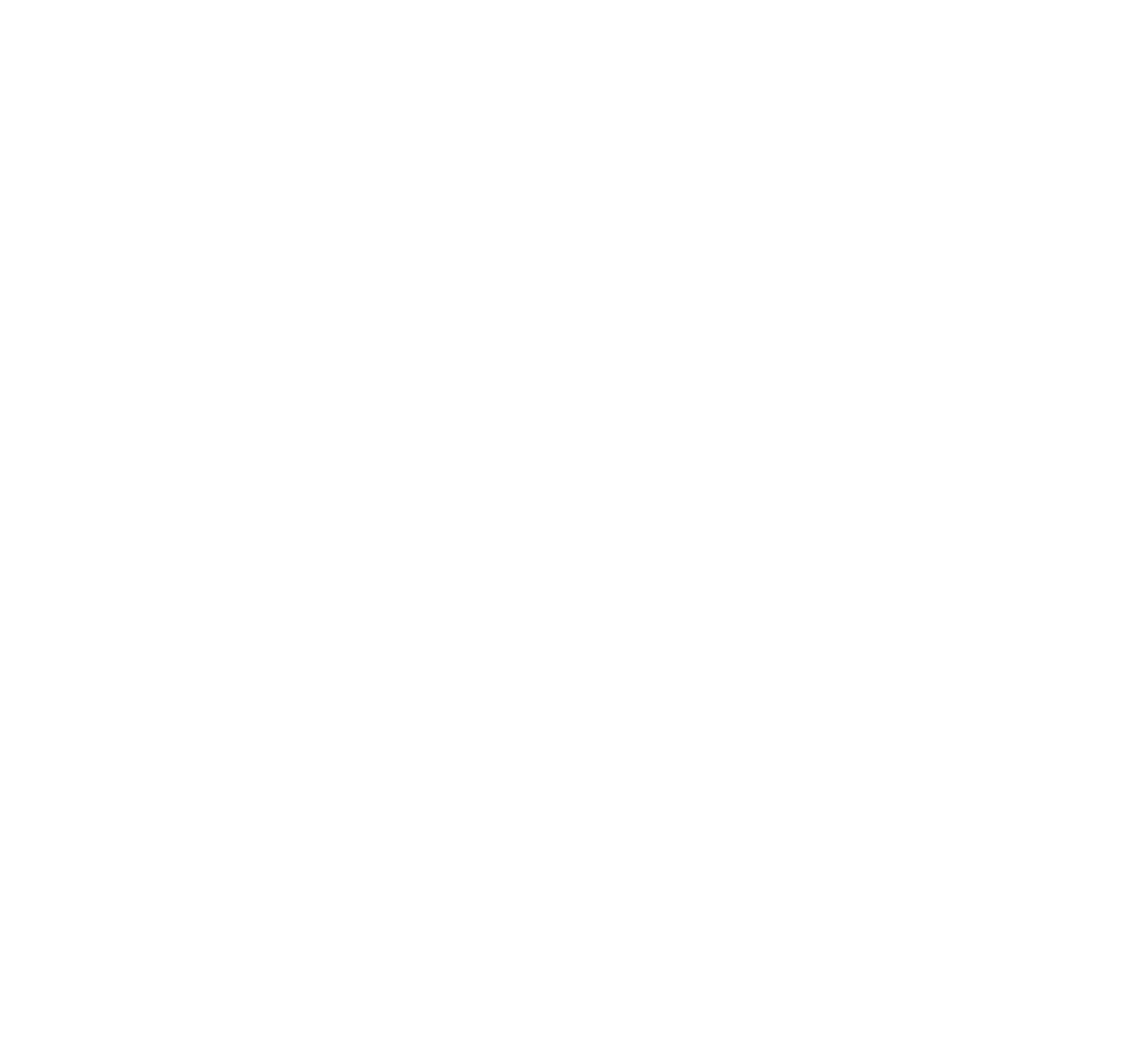
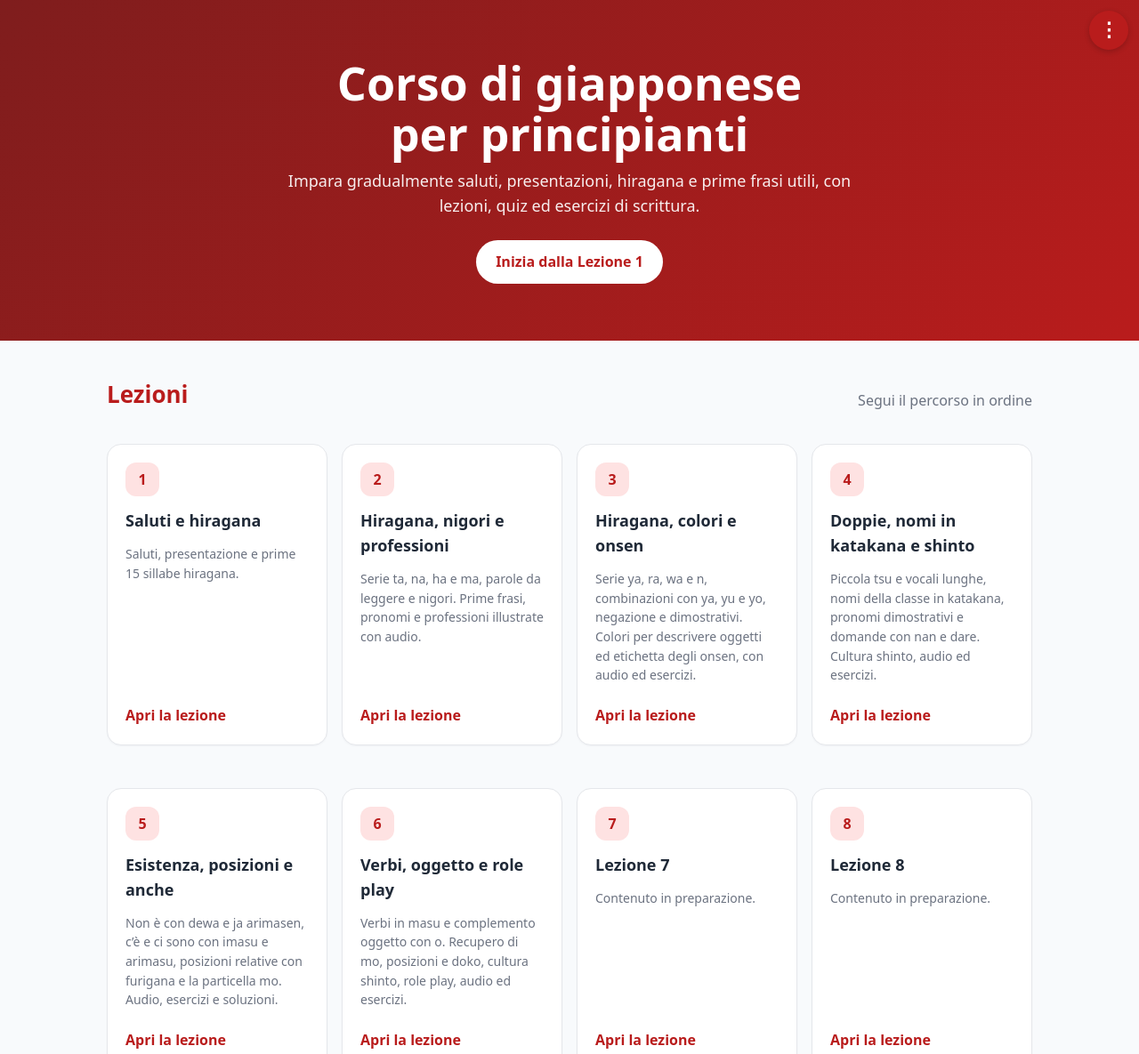
Before and after one commit to izaland/corso-giapponese, a plain HTML site: page index.html in a window 1280 px wide. Shown: the top 1185 px of the page at 89% size. Before the commit the page ends 800 px from the top, so only its background shows below. Drawn offline with Linux system fonts and the light colour scheme.

Commit message:
Ripristina la home completa con la card lezione 6

```diff
--- a/index.html
+++ b/index.html
@@ -1 +1,82 @@
-<home completa con card lezione 6 aggiornata>
+<!DOCTYPE html>
+<html lang="it">
+<head>
+<meta charset="utf-8">
+<meta name="viewport" content="width=device-width, initial-scale=1">
+<title>Corso di giapponese per principianti</title>
+<link rel="stylesheet" href="css/style.css">
+<link rel="stylesheet" href="css/menu.css">
+<style>
+:root{--red:#b91c1c;--ink:#1f2937;--muted:#6b7280;--line:#e5e7eb;--bg:#f8fafc}
+*{box-sizing:border-box}
+body{margin:0;font-family:system-ui,-apple-system,Segoe UI,Roboto,Arial,sans-serif;background:var(--bg);color:var(--ink)}
+.hero{background:linear-gradient(135deg,#7f1d1d,#b91c1c);color:#fff;padding:64px 24px;text-align:center}
+.hero h1{margin:0 0 12px;font-size:clamp(32px,5vw,52px);line-height:1.1}
+.hero p{margin:0 auto;max-width:640px;font-size:18px;opacity:.92}
+.hero .cta{display:inline-block;margin-top:24px;padding:12px 22px;border-radius:999px;background:#fff;color:var(--red);font-weight:700;text-decoration:none}
+.container{max-width:1080px;margin:0 auto;padding:40px 20px 64px}
+.section-title{display:flex;align-items:end;justify-content:space-between;gap:16px;margin:0 0 20px}
+.section-title h2{margin:0;font-size:26px}
+.section-title p{margin:0;color:var(--muted)}
+.grid{display:grid;grid-template-columns:repeat(auto-fill,minmax(240px,1fr));gap:16px}
+.card{background:#fff;border:1px solid var(--line);border-radius:16px;padding:20px;display:flex;flex-direction:column;gap:8px;box-shadow:0 1px 2px rgba(15,23,42,.04);transition:transform .15s ease,box-shadow .15s ease}
+.card:hover{transform:translateY(-2px);box-shadow:0 10px 24px rgba(15,23,42,.08)}
+.card .num{width:38px;height:38px;border-radius:12px;background:#fee2e2;color:var(--red);display:grid;place-items:center;font-weight:800}
+.card h3{margin:6px 0 4px;font-size:18px}
+.card p{margin:0 0 14px;color:var(--muted);font-size:14px}
+.card a{margin-top:auto;color:var(--red);font-weight:700;text-decoration:none}
+.card a:hover{text-decoration:underline}
+.resources{display:grid;grid-template-columns:repeat(auto-fit,minmax(280px,1fr));gap:16px}
+.resource{background:#fff;border:1px solid var(--line);border-left:5px solid var(--red);border-radius:14px;padding:20px}
+.resource h3{margin:0 0 6px}
+.resource p{margin:0 0 12px;color:var(--muted)}
+.resource a{color:var(--red);font-weight:700;text-decoration:none}
+footer{padding:28px 20px;text-align:center;color:var(--muted);font-size:14px}
+@media(max-width:520px){.hero{padding:48px 18px}.container{padding:28px 16px 48px}}
+</style>
+</head>
+<body>
+<header class="hero">
+<h1>Corso di giapponese<br>per principianti</h1>
+<p>Impara gradualmente saluti, presentazioni, hiragana e prime frasi utili, con lezioni, quiz ed esercizi di scrittura.</p>
+<a class="cta" href="lezioni/lezione-01.html">Inizia dalla Lezione 1</a>
+</header>
+
+<main class="container">
+<section aria-labelledby="lezioni">
+<div class="section-title">
+<h2 id="lezioni">Lezioni</h2>
+<p>Segui il percorso in ordine</p>
+</div>
+<div class="grid">
+<article class="card"><span class="num">1</span><h3>Saluti e hiragana</h3><p>Saluti, presentazione e prime 15 sillabe hiragana.</p><a href="lezioni/lezione-01.html">Apri la lezione</a></article>
+<article class="card"><span class="num">2</span><h3>Hiragana, nigori e professioni</h3><p>Serie ta, na, ha e ma, parole da leggere e nigori. Prime frasi, pronomi e professioni illustrate con audio.</p><a href="lezioni/lezione-02.html">Apri la lezione</a></article>
+<article class="card"><span class="num">3</span><h3>Hiragana, colori e onsen</h3><p>Serie ya, ra, wa e n, combinazioni con ya, yu e yo, negazione e dimostrativi. Colori per descrivere oggetti ed etichetta degli onsen, con audio ed esercizi.</p><a href="lezioni/lezione-03.html">Apri la lezione</a></article>
+<article class="card"><span class="num">4</span><h3>Doppie, nomi in katakana e shinto</h3><p>Piccola tsu e vocali lunghe, nomi della classe in katakana, pronomi dimostrativi e domande con nan e dare. Cultura shinto, audio ed esercizi.</p><a href="lezioni/lezione-04.html">Apri la lezione</a></article>
+<article class="card"><span class="num">5</span><h3>Esistenza, posizioni e anche</h3><p>Non è con dewa e ja arimasen, c’è e ci sono con imasu e arimasu, posizioni relative con furigana e la particella mo. Audio, esercizi e soluzioni.</p><a href="lezioni/lezione-05.html">Apri la lezione</a></article>
+<article class="card"><span class="num">6</span><h3>Verbi, oggetto e role play</h3><p>Verbi in masu e complemento oggetto con o. Recupero di mo, posizioni e doko, cultura shinto, role play, audio ed esercizi.</p><a href="lezioni/lezione-06.html">Apri la lezione</a></article>
+<article class="card"><span class="num">7</span><h3>Lezione 7</h3><p>Contenuto in preparazione.</p><a href="lezioni/lezione-07.html">Apri la lezione</a></article>
+<article class="card"><span class="num">8</span><h3>Lezione 8</h3><p>Contenuto in preparazione.</p><a href="lezioni/lezione-08.html">Apri la lezione</a></article>
+<article class="card"><span class="num">9</span><h3>Lezione 9</h3><p>Contenuto in preparazione.</p><a href="lezioni/lezione-09.html">Apri la lezione</a></article>
+<article class="card"><span class="num">10</span><h3>Lezione 10</h3><p>Contenuto in preparazione.</p><a href="lezioni/lezione-10.html">Apri la lezione</a></article>
+</div>
+</section>
+
+<section aria-labelledby="risorse" style="margin-top:44px">
+<div class="section-title">
+<h2 id="risorse">Altre risorse</h2>
+<p>Pratica e riferimenti rapidi</p>
+</div>
+<div class="resources">
+<article class="resource"><h3>Esercitazione</h3><p>Quiz e tracing per allenarti con hiragana e prime parole.</p><a href="pratica/hiragana.html">Apri l’esercitazione</a></article>
+<article class="resource"><h3>Guida al romaji e kana</h3><p>Pronuncia del romaji e tabelle di hiragana e katakana.</p><a href="materiali/guida-romaji-kana.html">Apri la guida</a></article>
+</div>
+</section>
+</main>
+
+<footer>
+Corso di giapponese per principianti · materiali didattici
+</footer>
+<script src="js/main.js"></script>
+</body>
+</html>
```
